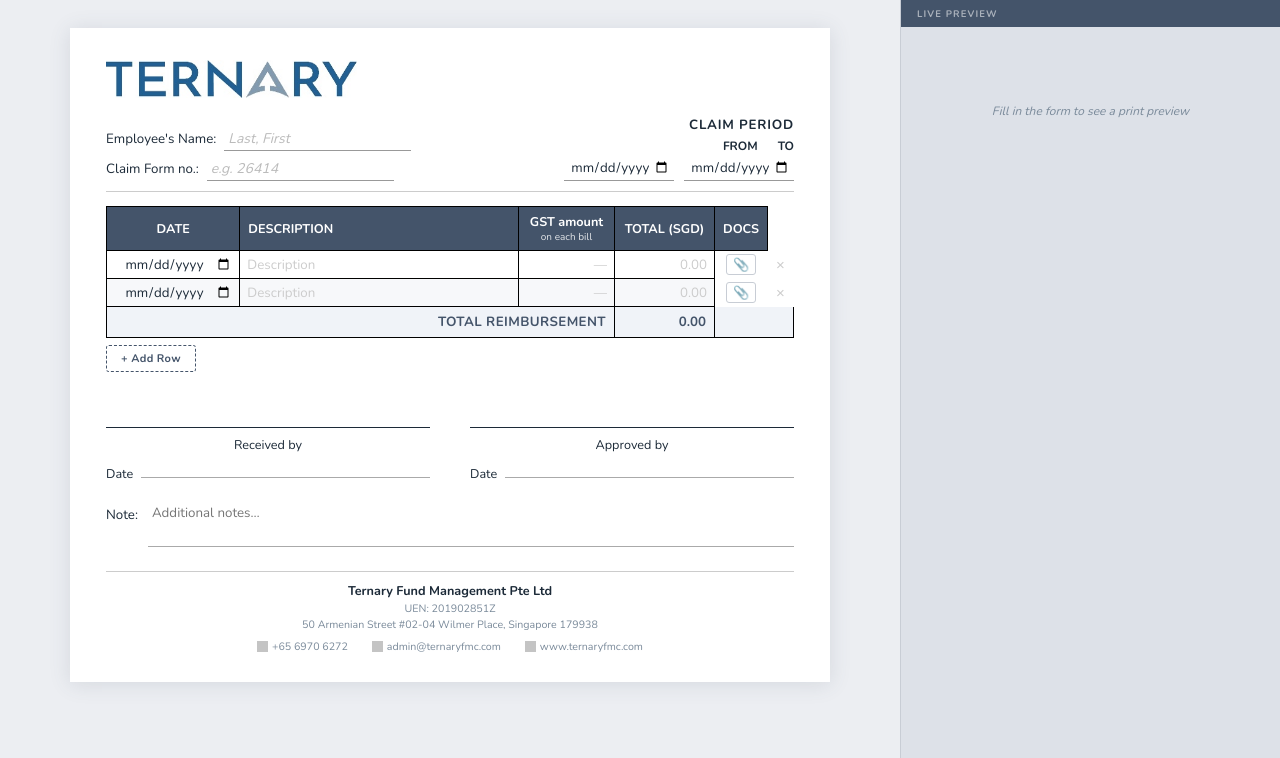
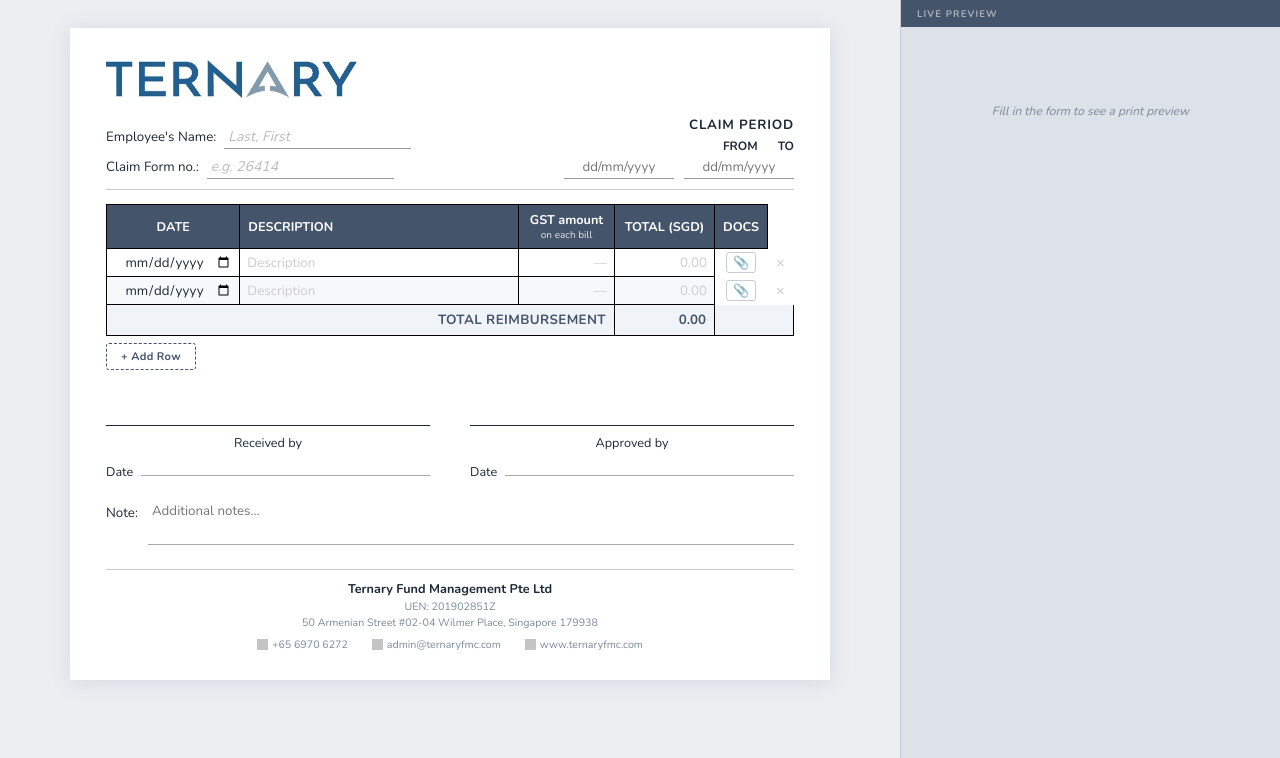
Before and after one commit to starrdye/ternary-claim-web-app, a Flask app: page / in a window 1280 px wide. Shown: the part 42-800 px from the top of the page. Run offline with Flask 3, Linux system fonts and the light colour scheme; the visitor is signed in with stand-in values (Sample User, id 1); grey boxes are pictures that could not be loaded.

Commit message:
Add flatpickr CDN and update period inputs to use dd/mm/yyyy display
Co-Authored-By: Claude Sonnet 4.6 <noreply@anthropic.com>

```diff
--- a/templates/index.html
+++ b/templates/index.html
@@ -7,6 +7,7 @@
   <link rel="preconnect" href="https://fonts.googleapis.com">
   <link href="https://fonts.googleapis.com/css2?family=Nunito:wght@300;400;600;700&display=swap" rel="stylesheet">
   <link rel="stylesheet" href="/static/css/styles.css" />
+  <link rel="stylesheet" href="https://cdn.jsdelivr.net/npm/flatpickr/dist/flatpickr.min.css" />
 </head>
 <body>
 
@@ -68,8 +69,8 @@
             <span>TO</span>
           </div>
           <div class="period-inputs">
-            <input id="period_from" class="meta-date" type="date" />
-            <input id="period_to"   class="meta-date" type="date" />
+            <input id="period_from" class="meta-date" type="text" placeholder="dd/mm/yyyy" readonly />
+            <input id="period_to"   class="meta-date" type="text" placeholder="dd/mm/yyyy" readonly />
           </div>
         </div>
       </div>
@@ -175,6 +176,7 @@
   </div>
 </div>
 
+<script src="https://cdn.jsdelivr.net/npm/flatpickr"></script>
 <script src="/static/js/app.js"></script>
 </body>
 </html>
```
